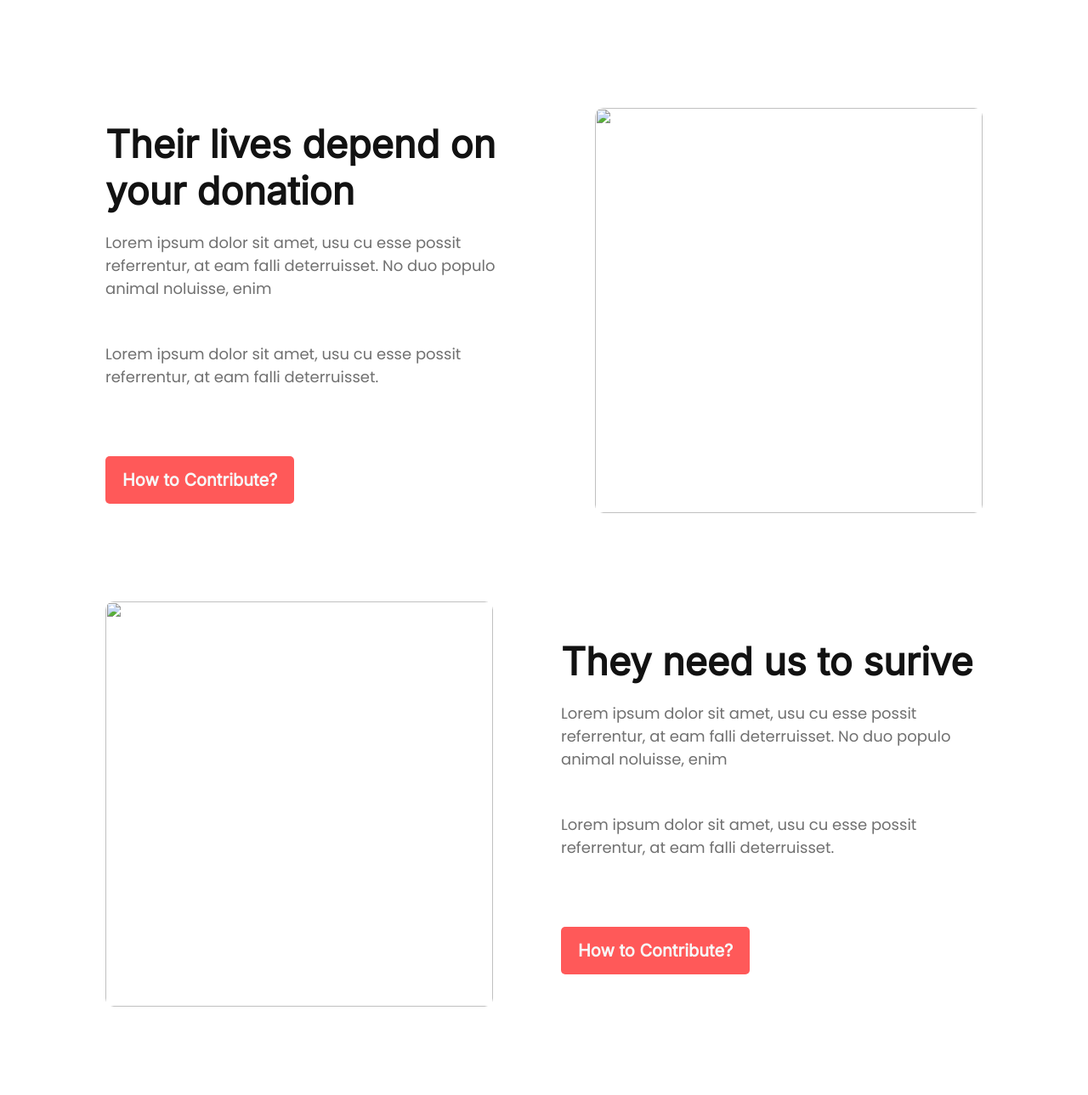
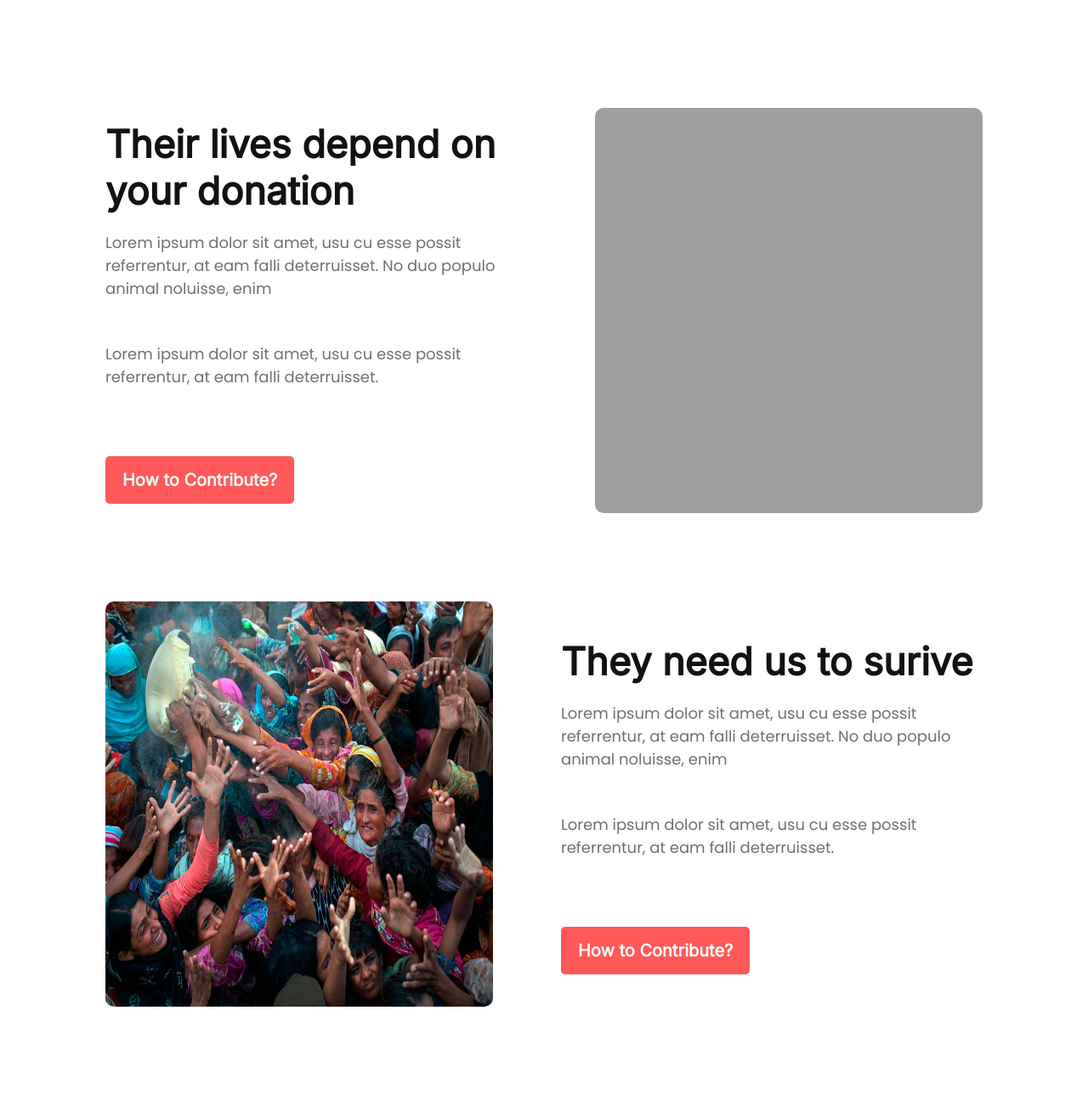
Before and after one commit to Nasim043/donate-today, a plain HTML site: page index.html in a window 1280 px wide. Shown: the part 2091-3380 px from the top of the page at 85% size. Drawn offline with Linux system fonts and the light colour scheme; the site is published under a folder, as on GitHub Pages, so addresses that start at the root find nothing.

Commit message:
fixed image-loading

```diff
--- a/index.html
+++ b/index.html
@@ -90,12 +90,12 @@
             <button class="btn-primary">How to Contribute?</button>
           </div>
           <div class="image-content">
-            <img class="rounded-corner" src="/images/donation12.png" alt="" />
+            <img class="rounded-corner" src="images/donation12.png" alt="" />
           </div>
         </section>
         <section class="text-img-container">
           <div class="image-content">
-            <img class="rounded-corner" src="/images/donation6.jpg" alt="" />
+            <img class="rounded-corner" src="images/donation6.jpg" alt="" />
           </div>
           <div class="text-content">
             <h1 class="section-title">They need us to surive</h1>
```
